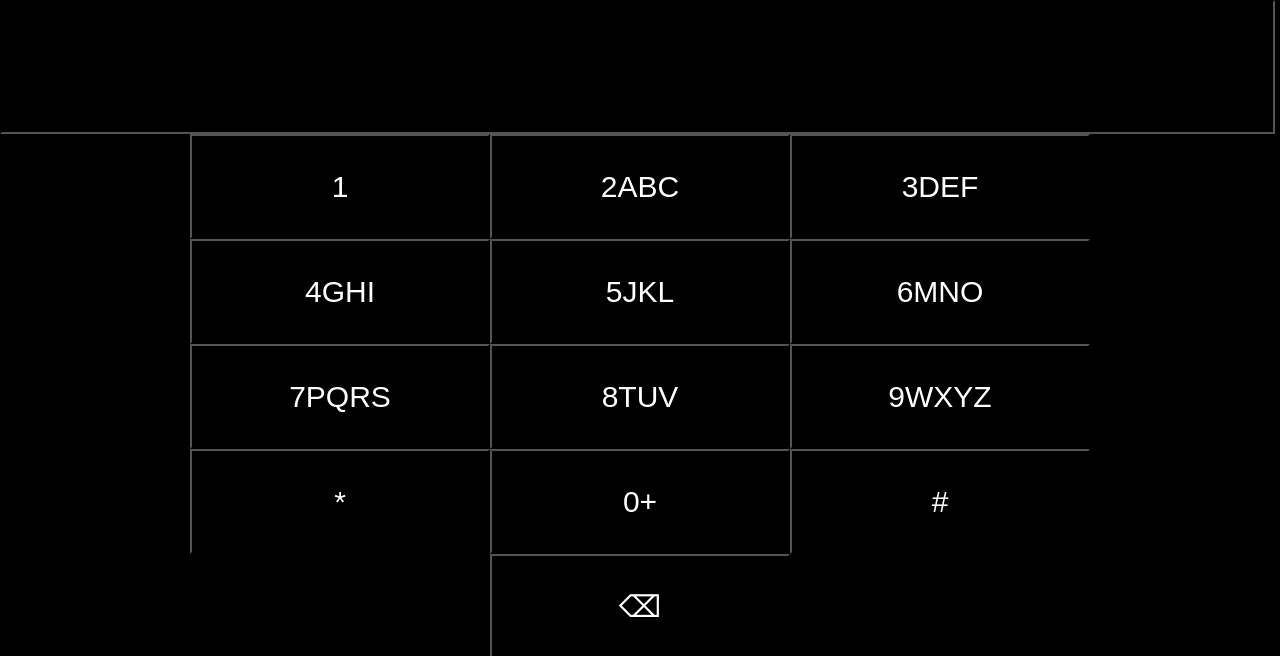
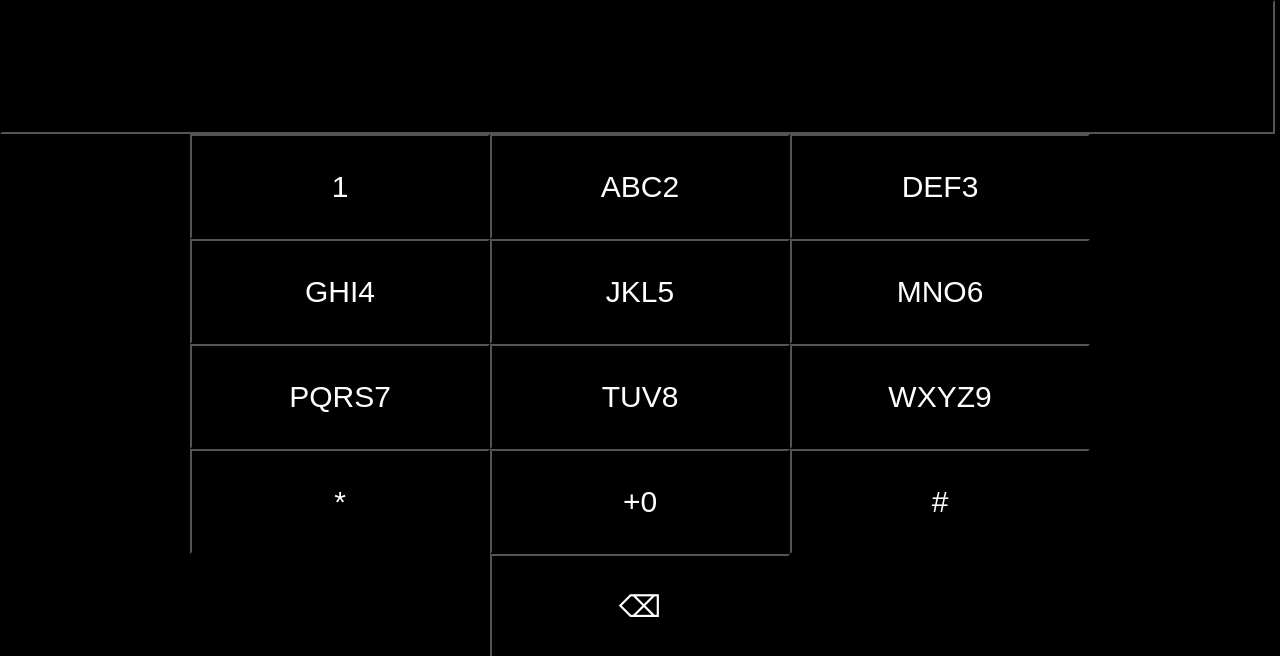
Before and after one commit to shreeshauppangala/number-pad, a React (Create React App) app: page / in a window 1280 px wide. Shown: the top 656 px of the page. Built offline with nearby package versions, Linux system fonts and the light colour scheme.

Commit message:
firstCommit

```diff
--- a/src/NumberPad/Button/Button.js
+++ b/src/NumberPad/Button/Button.js
@@ -7,7 +7,7 @@ const Button = (props) => {
     const [timeOutflag, setTimeOutFlag] = useState(false)
     const nextItemRef = useRef(nextItem)
     nextItemRef.current = nextItem
-
+    let cusorPosition = nextItem + 1
 
 
     const onClick = () => {
@@ -16,13 +16,12 @@ const Button = (props) => {
             props.onClick(props.label[nextItemRef.current - 1])
             setNextItem(0)
         }, 1000);
+
         if (!timeOutflag && nextItemRef.current > 0) {
             clearTimeout(keyTimout)
         } else if (timeOutflag) {
             setTimeOutFlag(false)
         }
-
-        let cusorPosition = nextItem + 1
 
         if (props.label.length >= cusorPosition) {
             setNextItem(nextItem + 1)
@@ -33,4 +32,5 @@ const Button = (props) => {
 
     return <input onClick={onClick} type="button" value={props.label.join('').toString()} />
 }
+
 export default Button;
--- a/src/NumberPad/NumberPad.js
+++ b/src/NumberPad/NumberPad.js
@@ -30,22 +30,22 @@ const NumberPad = () => {
             <Output label={result} />
             <div>
                 <Button onClick={onClick} label={['1']} />
-                <Button onClick={onClick} label={['2', 'A', 'B', 'C']} />
-                <Button onClick={onClick} label={['3', 'D', 'E', 'F']} />
+                <Button onClick={onClick} label={['A', 'B', 'C', '2']} />
+                <Button onClick={onClick} label={['D', 'E', 'F', '3']} />
             </div>
             <div>
-                <Button onClick={onClick} label={['4', 'G', 'H', 'I']} />
-                <Button onClick={onClick} label={['5', 'J', 'K', 'L']} />
-                <Button onClick={onClick} label={['6', 'M', 'N', 'O']} />
+                <Button onClick={onClick} label={['G', 'H', 'I', '4']} />
+                <Button onClick={onClick} label={['J', 'K', 'L', '5']} />
+                <Button onClick={onClick} label={['M', 'N', 'O', '6']} />
             </div>
             <div>
-                <Button onClick={onClick} label={['7', 'P', 'Q', 'R', 'S']} />
-                <Button onClick={onClick} label={['8', 'T', 'U', 'V']} />
-                <Button onClick={onClick} label={['9', 'W', 'X', 'Y', 'Z']} />
+                <Button onClick={onClick} label={['P', 'Q', 'R', 'S', '7']} />
+                <Button onClick={onClick} label={['T', 'U', 'V', '8']} />
+                <Button onClick={onClick} label={['W', 'X', 'Y', 'Z', '9']} />
             </div>
             <div>
                 <Button onClick={onClick} label={['*']} />
-                <Button onClick={onClick} label={['0', '+']} />
+                <Button onClick={onClick} label={['+', '0']} />
                 <Button onClick={hash} label={['#']} />
             </div>
             <div><Button onClick={backSpace} label={['⌫']} /></div>
```
